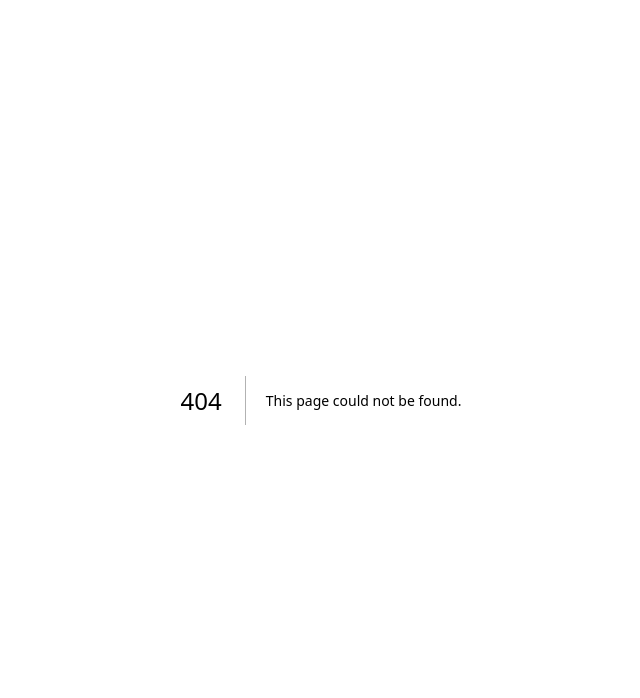
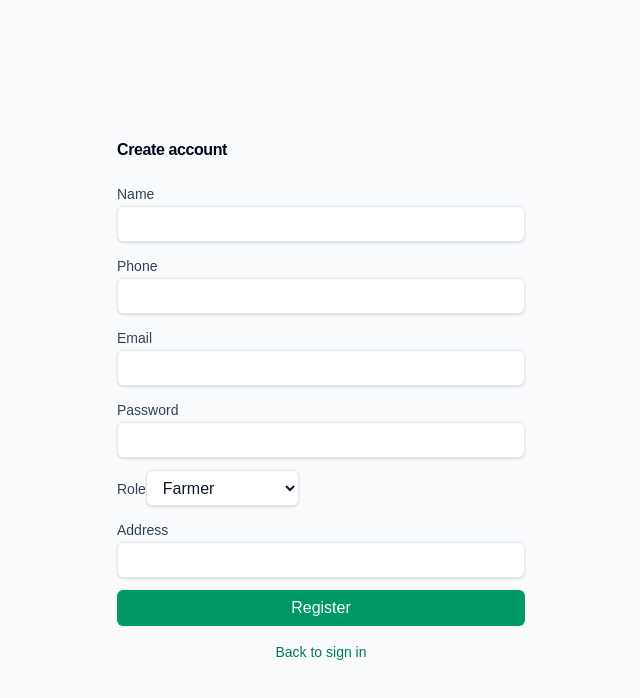
Before and after one commit to Rifatul-Islam-Munna/farmer-gov-asad-project, a Next.js app in the folder frontend/: page /signup in a window 1280 px wide. Before the commit this address had no page. Shown: the top 698 px of the page, without its empty margins (319-959 px from the left). Built offline with nearby package versions, Linux system fonts and the light colour scheme.

Commit message:
feat: add signup page

```diff
--- /dev/null
+++ b/frontend/app/signup/page.tsx
@@ -0,0 +1,40 @@
+'use client';
+
+import { FormEvent, useState } from 'react';
+import Link from 'next/link';
+import { Button, Card, CardContent, CardHeader, CardTitle, Input, Label, Select } from '@/components/ui';
+
+export default function SignupPage() {
+  const [status, setStatus] = useState('');
+  async function submit(event: FormEvent<HTMLFormElement>) {
+    event.preventDefault();
+    const form = new FormData(event.currentTarget);
+    const response = await fetch('/api/auth/signup', {
+      method: 'POST',
+      headers: { 'Content-Type': 'application/json' },
+      body: JSON.stringify(Object.fromEntries(form)),
+    });
+    const data = await response.json();
+    setStatus(response.ok ? 'Registration submitted successfully.' : data.message || 'Registration failed.');
+  }
+  return (
+    <main className="grid min-h-screen place-items-center bg-slate-50 p-4">
+      <Card className="w-full max-w-md">
+        <CardHeader><CardTitle>Create account</CardTitle></CardHeader>
+        <CardContent>
+          <form className="space-y-3" onSubmit={submit}>
+            <div><Label>Name</Label><Input name="name" required /></div>
+            <div><Label>Phone</Label><Input name="phoneNumber" required /></div>
+            <div><Label>Email</Label><Input name="email" type="email" /></div>
+            <div><Label>Password</Label><Input name="password" type="password" required /></div>
+            <div><Label>Role</Label><Select name="role"><option value="farmer">Farmer</option><option value="buyer">Buyer</option><option value="agent">Agent</option><option value="medicineSeller">Medicine seller</option></Select></div>
+            <div><Label>Address</Label><Input name="address" /></div>
+            {status ? <p className="text-sm text-slate-600">{status}</p> : null}
+            <Button className="w-full">Register</Button>
+          </form>
+          <p className="mt-4 text-center text-sm"><Link className="text-emerald-700" href="/login">Back to sign in</Link></p>
+        </CardContent>
+      </Card>
+    </main>
+  );
+}
```
